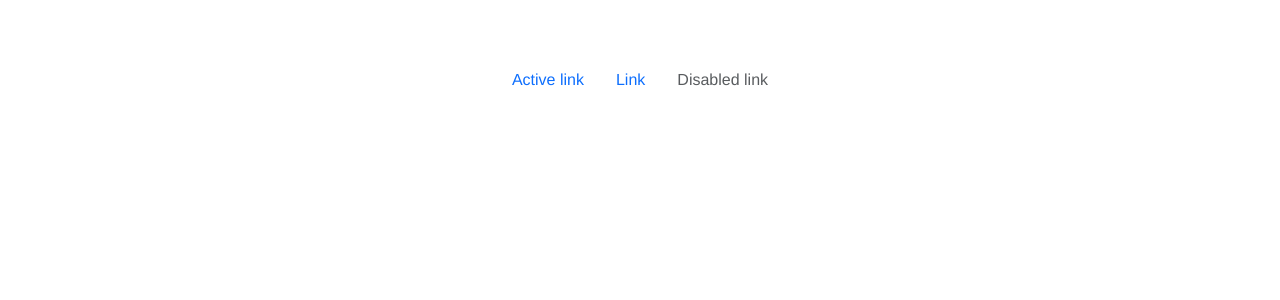
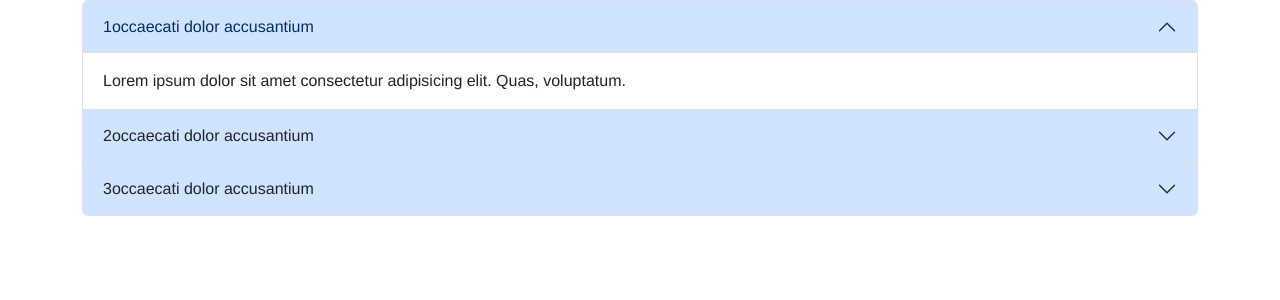
Before and after one commit to Lam0z/VuePrac, a Vue app: page / in a window 1280 px wide. Shown: the top 300 px of the page. Built offline with nearby package versions, Linux system fonts and the light colour scheme.

Commit message:
Add accordion comp based on b5

```diff
--- a/src/App.vue
+++ b/src/App.vue
@@ -1,23 +1,20 @@
 <template>
-    <app-header />
+  <app-accordion />
 </template>
 
 <script>
-import appHeader from "./components/AppHeader.vue";
+import AppAccordion from "./components/AppAccordion.vue";
 
 export default {
-    name: "App",
-    components: { appHeader },
+  name: "App",
+  components: { AppAccordion },
 };
 </script>
 
 <style lang="scss">
 #app {
-    font-family: Avenir, Helvetica, Arial, sans-serif;
-    -webkit-font-smoothing: antialiased;
-    -moz-osx-font-smoothing: grayscale;
-    text-align: center;
-    color: #2c3e50;
-    margin-top: 60px;
+  font-family: Avenir, Helvetica, Arial, sans-serif;
+  -webkit-font-smoothing: antialiased;
+  -moz-osx-font-smoothing: grayscale;
 }
 </style>
--- /dev/null
+++ b/src/components/AppAccordion.vue
@@ -0,0 +1,71 @@
+<template>
+  <div class="container">
+    <div class="accordion">
+      <div
+        class="accordion-item"
+        v-for="(item, idx) in accordionData"
+        :key="idx"
+      >
+        <h2 class="accordion-header" @click="toggle(idx)">
+          <button
+            class="accordion-button"
+            type="button"
+            :class="{ collapsed: !item.show }"
+          >
+            {{ item.title }}
+          </button>
+        </h2>
+        <div class="accordion-collapse collapse" :class="{ show: item.show }">
+          <div class="accordion-body">
+            {{ item.description }}
+          </div>
+        </div>
+      </div>
+    </div>
+  </div>
+</template>
+
+<script>
+export default {
+  data() {
+    return {
+      accordionData: [
+        {
+          title: "1occaecati dolor accusantium",
+          description:
+            "Lorem ipsum dolor sit amet consectetur adipisicing elit. Quas, voluptatum.",
+          show: true,
+        },
+        {
+          title: "2occaecati dolor accusantium",
+          description:
+            "Lorem ipsum dolor sit amet consectetur adipisicing elit. Quas, voluptatum.",
+          show: false,
+        },
+        {
+          title: "3occaecati dolor accusantium",
+          description:
+            "Lorem ipsum dolor sit amet consectetur adipisicing elit. Quas, voluptatum.",
+          show: false,
+        },
+      ],
+    };
+  },
+  methods: {
+    toggle(i) {
+      //   hide All
+      this.accordionData.forEach((i) => {
+        i.show = false;
+      });
+      const item = this.accordionData[i];
+      item.show = item.show ? false : true;
+    },
+  },
+};
+</script>
+
+<style scoped>
+.accordion-button {
+  background-color: var(--bs-accordion-active-bg);
+}
+</style>
--- a/src/components/AppHeader.vue
+++ /dev/null
@@ -1,13 +0,0 @@
-<template>
-    <nav class="nav justify-content-center">
-        <a class="nav-link active" href="#" aria-current="page">Active link</a>
-        <a class="nav-link" href="#">Link</a>
-        <a class="nav-link disabled" href="#">Disabled link</a>
-    </nav>
-</template>
-
-<script>
-export default {};
-</script>
-
-<style></style>
```
